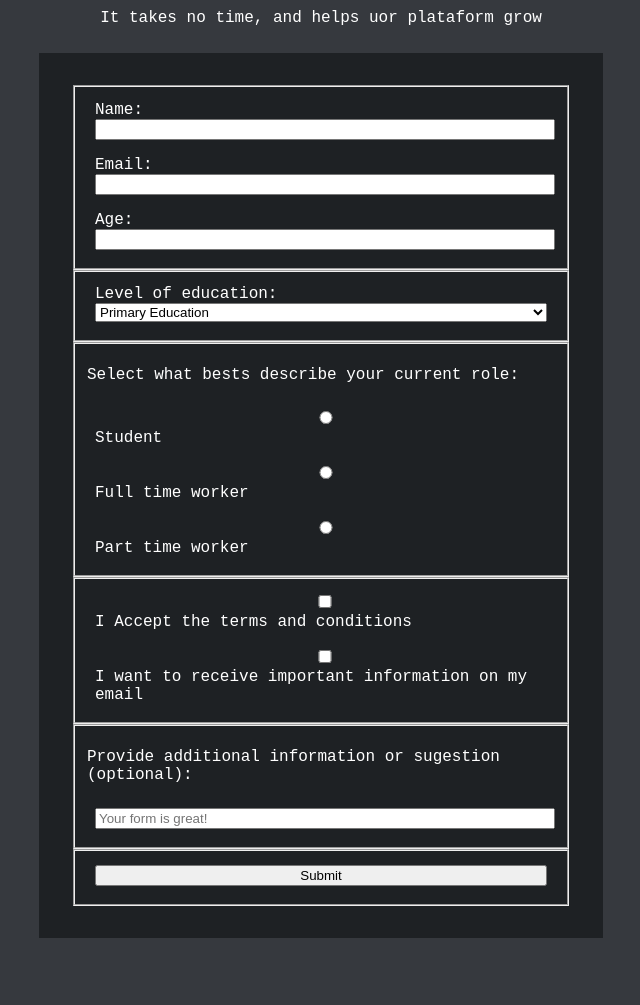
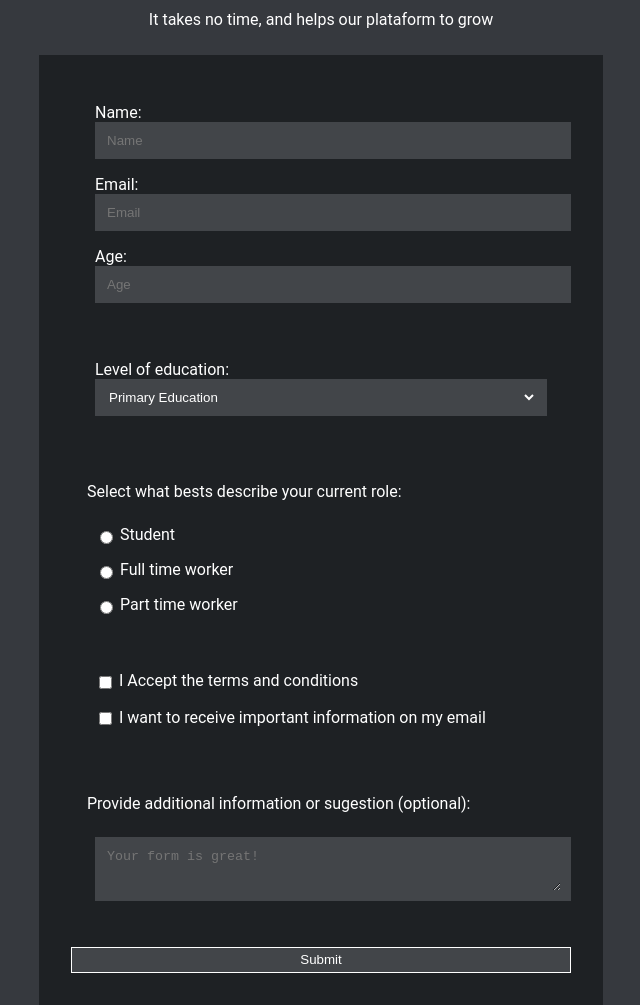
Before and after one commit to Ktioru/Survey-Form, a plain HTML site: page index.html in a window 1280 px wide. Shown: the part 62-1067 px from the top of the page, without its empty margins (319-959 px from the left). Before the commit the page ends 1000 px from the top, so only its background shows below. Drawn offline with Linux system fonts and the light colour scheme.

Commit message:
Add CSS final details

```diff
--- a/index.html
+++ b/index.html
@@ -9,16 +9,16 @@
 </head>
 <body>
     <h1 id="title">Survey Form</h1>
-    <p id="description">It takes no time, and helps uor plataform grow</p>
-    <form id="survey-form">
+    <p id="description">It takes no time, and helps our plataform to grow</p>
+    <form id="survey-form" action="submit.html">
         <fieldset>
-        <label id="name-label">Name: <input id="name" type="text" required></label>
-        <label id="email-label">Email: <input id="email" type="text" required></label>
-        <label id="age-label">Age: <input id="number" type="number"></label>
+        <label id="name-label">Name: <input id="name" type="text" required placeholder="Name" name="name"></label>
+        <label id="email-label">Email: <input id="email" type="email" required placeholder="Email" name="email"></label>
+        <label id="number-label">Age: <input id="number" type="number" min="13" max="100" required placeholder="Age" value="age"></label>
     </fieldset>
     <fieldset>
         <label id="dropdown-label">Level of education:
-            <select id="dropdown" required>
+            <select id="dropdown" required >
                 <option>Primary Education</option>
                 <option>Secondary Education</option>
                 <option>Higher Education</option>
@@ -28,22 +28,21 @@
         </fieldset>
         <fieldset>
             <p>Select what bests describe your current role:</p>
-            <label id="student-label"><input type="radio" name="role"> Student</label>
-            <label id="full-label"><input type="radio" name="role"> Full time worker</label>
-            <label id="part-label"><input type="radio" name="role"> Part time worker</label>
+            <label id="student-label"><input type="radio" name="role" class="inline" value="student"> Student</label>
+            <label id="full-label"><input type="radio" name="role" class="inline" value="full-time"> Full time worker</label>
+            <label id="part-label"><input type="radio" name="role" class="inline" value="part-time"> Part time worker</label>
         </label>
     </fieldset>
     <fieldset>
-        <label id="terms-label"><input type="checkbox" value="terms" required> I Accept the <a>terms and conditions</a></label>
-        <label id="receive-label"><input type="checkbox" value="receive"> I want to receive important information on my email</label>
+        <label id="terms-label"><input type="checkbox" value="terms" required class="inline"> I Accept the <a>terms and conditions</a></label>
+        <label id="receive-label"><input type="checkbox" value="receive" class="inline"> I want to receive important information on my email</label>
     </fieldset>
     <fieldset>
         <p>Provide additional information or sugestion (optional):</p>
-        <label id="additional-information"> <input type="textarea" placeholder="Your form is great!"></label>
+        <label id="additional-information"> <textarea placeholder="Your form is great!"></textarea></label>
     </fieldset>
-    <fieldset>
-        <label><input type="button" id="submit" value="Submit"></label>
-    </fieldset>
+
+        <input type="submit" id="submit" value="Submit">
     </form>
 </body>
 </html>
--- a/styles.css
+++ b/styles.css
@@ -1,10 +1,11 @@
 body {
     width: 100%;
     height: 100vh;
-    font-family:'Courier New', Courier, monospace;
+    font-family: "Roboto";
     margin: 0;
     background-color: #36393e;
     color: white;
+    font-size: 16px;
 }
 
 #description {
@@ -24,7 +25,7 @@ body {
     min-width: 300px;
     max-width: 500px;
     background-color: #1e2124;
-    margin: auto;
+    margin:  0 auto;
     padding: 2rem;
 
 }
@@ -38,4 +39,29 @@ label {
 
 input, textarea, select {
     width: 100%;
+    background-color: #424549;
+    color: white;
+    border: solid 10px #424549;
+
 }
+
+
+fieldset {
+    border-color: transparent;
+    padding-bottom: 2rem ;
+}
+
+.inline {
+    vertical-align: middle;
+    display: inline;
+    width: unset;
+}
+
+textarea {
+    height: 40px;
+}
+
+#submit {
+    height: 2em;
+    border: solid 1px;
+}
```
